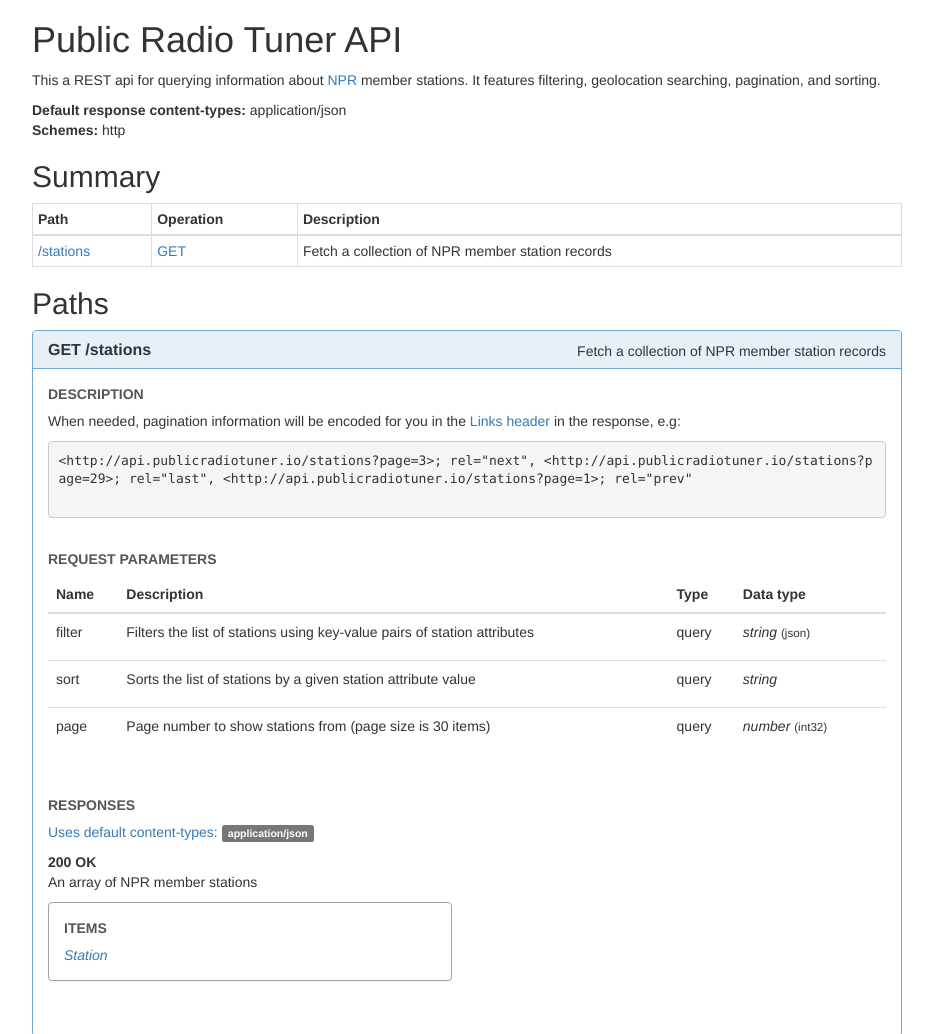
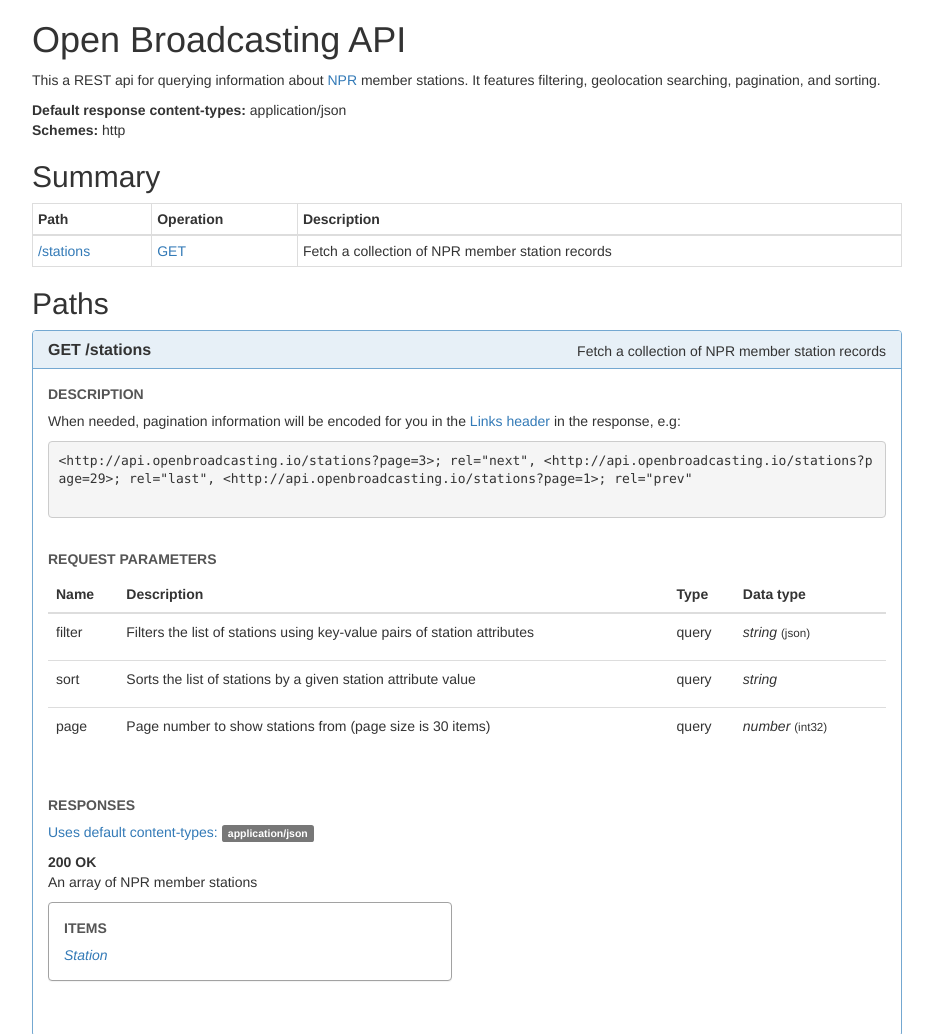
Before and after one commit to csampson/npr-api, a plain HTML site: page index.html in a window 1280 px wide. Shown: the top 1034 px of the page, without its empty margins (173-1106 px from the left). Drawn offline with Linux system fonts and the light colour scheme.

Commit message:
Renamed to Open Broadcasting API

```diff
--- a/index.html
+++ b/index.html
@@ -3,11 +3,11 @@
 <head>
     <link rel="stylesheet" href="main.css">
     <meta charset="UTF-8">
-    <title>Public Radio Tuner API</title>
+    <title>Open Broadcasting API</title>
 </head>
 <body>
 <div class="container">
-    <h1>Public Radio Tuner API</h1>
+    <h1>Open Broadcasting API</h1>
     <p><p>This a REST api for querying information about <a href="http://npr.org">NPR</a> member stations. It features filtering, geolocation searching, pagination, and sorting.</p>
     </p>
 
@@ -61,7 +61,7 @@
                     <section class="sw-operation-description">
                         <p>When needed, pagination information will be encoded for you in the <a href="https://www.w3.org/wiki/LinkHeader">Links header</a>
             in the response, e.g:</p>
-            <pre><code>&lt;<span class="hljs-keyword">http</span>://api.publicradiotuner.io/stations?page=<span class="hljs-number">3</span>&gt;; <span class="hljs-built_in">rel</span>=<span class="hljs-string">"next"</span>, &lt;<span class="hljs-keyword">http</span>://api.publicradiotuner.io/stations?page=<span class="hljs-number">29</span>&gt;; <span class="hljs-built_in">rel</span>=<span class="hljs-string">"last"</span>, &lt;<span class="hljs-keyword">http</span>://api.publicradiotuner.io/stations?page=<span class="hljs-number">1</span>&gt;; <span class="hljs-built_in">rel</span>=<span class="hljs-string">"prev"</span>
+            <pre><code>&lt;<span class="hljs-keyword">http</span>://api.openbroadcasting.io/stations?page=<span class="hljs-number">3</span>&gt;; <span class="hljs-built_in">rel</span>=<span class="hljs-string">"next"</span>, &lt;<span class="hljs-keyword">http</span>://api.openbroadcasting.io/stations?page=<span class="hljs-number">29</span>&gt;; <span class="hljs-built_in">rel</span>=<span class="hljs-string">"last"</span>, &lt;<span class="hljs-keyword">http</span>://api.openbroadcasting.io/stations?page=<span class="hljs-number">1</span>&gt;; <span class="hljs-built_in">rel</span>=<span class="hljs-string">"prev"</span>
             </code></pre>
                     </section>
 
```
